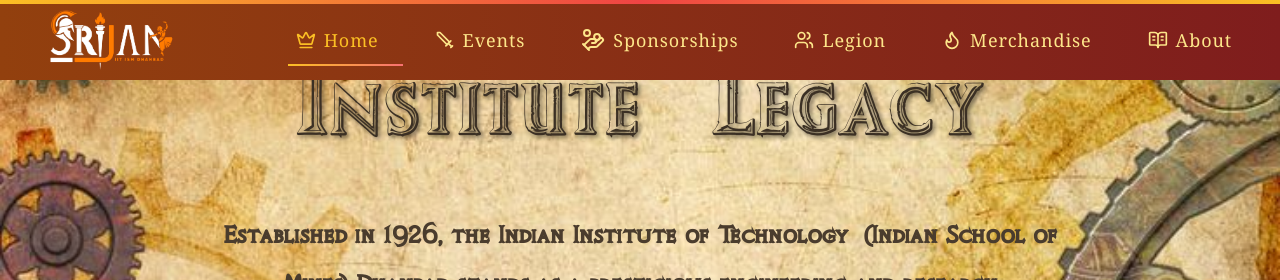
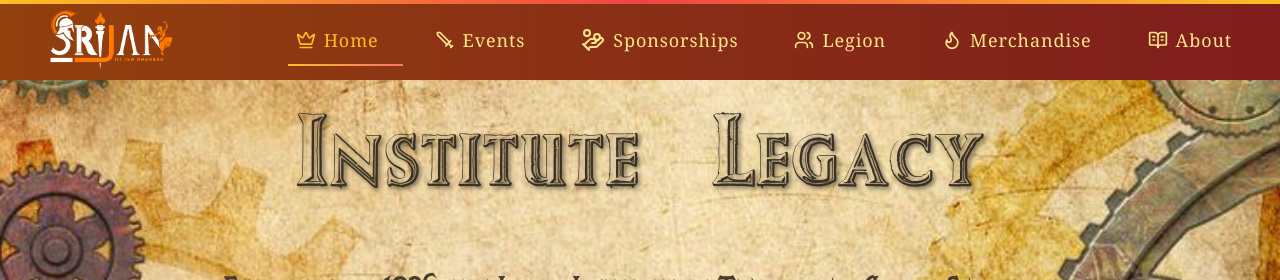
Before and after one commit to ayushgit12/sriajan_final, a React (Vite) app: page /about in a window 1280 px wide. Shown: the top 280 px of the page. Built offline with nearby package versions, Linux system fonts and the light colour scheme.

Commit message:
changes in about

```diff
--- a/src/components/About.jsx
+++ b/src/components/About.jsx
@@ -12,7 +12,7 @@
       {/* Text Content Styled Like Ancient Script */}
       <div className="text-center max-w-4xl px-6 ">
         <h2
-          className=" mb-8"
+          className=" mb-8 pt-20"
           style={{
             fontSize: "100px",
             color: "#3b3024", // Dark brown for ancient feel
```
